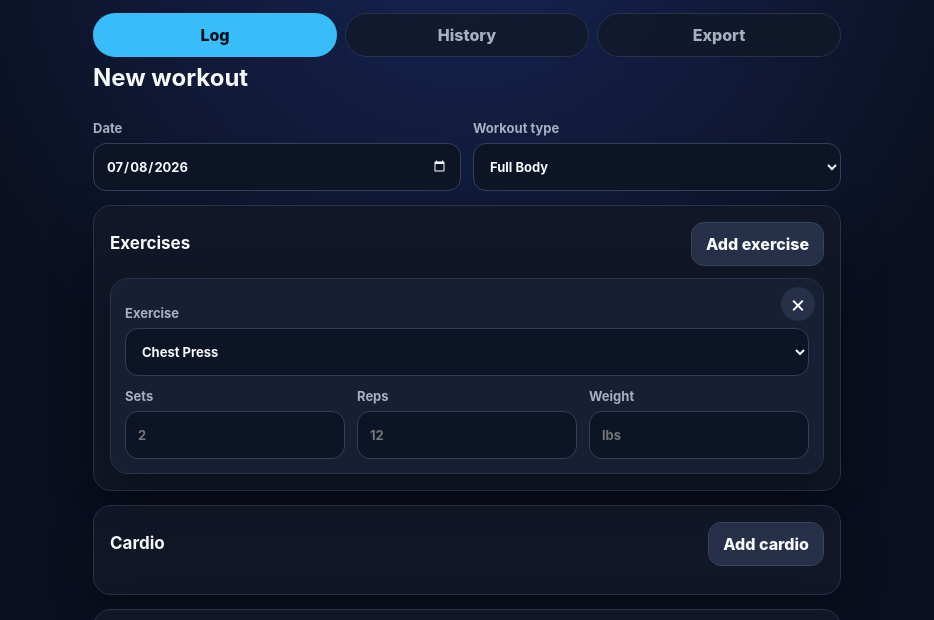
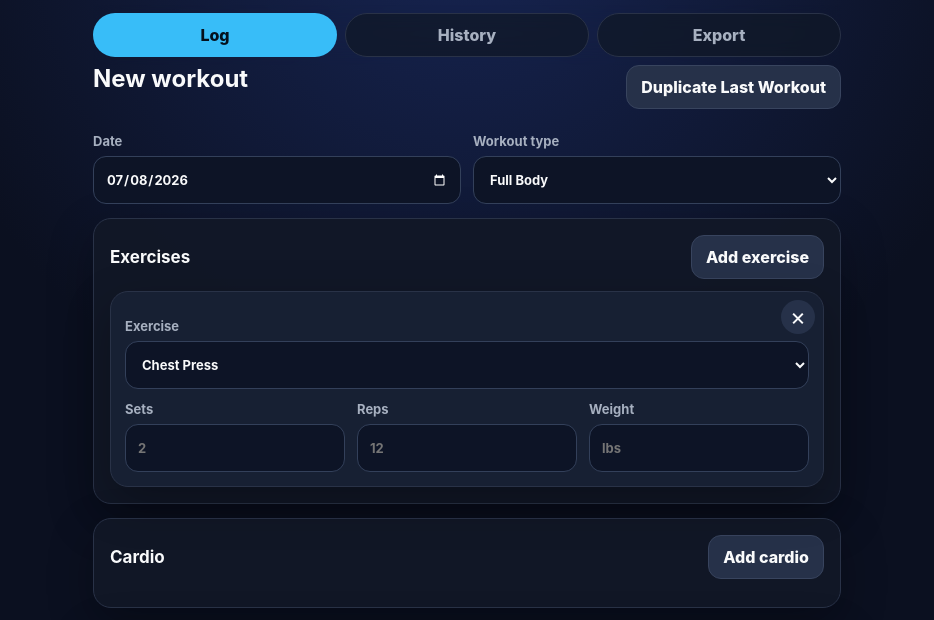
Before and after one commit to Chandra-vamshi/workout-tracker-pwa, a plain HTML site: page index.html in a window 1280 px wide. Shown: the part 100-720 px from the top of the page, without its empty margins (173-1107 px from the left). Drawn offline with Linux system fonts and the light colour scheme.

Commit message:
Update index.html

```diff
--- a/index.html
+++ b/index.html
@@ -29,7 +29,11 @@
     </nav>
 
     <section id="log" class="panel active" aria-labelledby="log-heading">
-      <h2 id="log-heading">New workout</h2>
+      <div class="section-title-row">
+        <h2 id="log-heading">New workout</h2>
+        <button id="duplicateLastWorkoutBtn" class="secondary" type="button">Duplicate Last Workout</button>
+      </div>
+
       <form id="workoutForm" autocomplete="off">
         <div class="grid two">
           <label>Date
```
